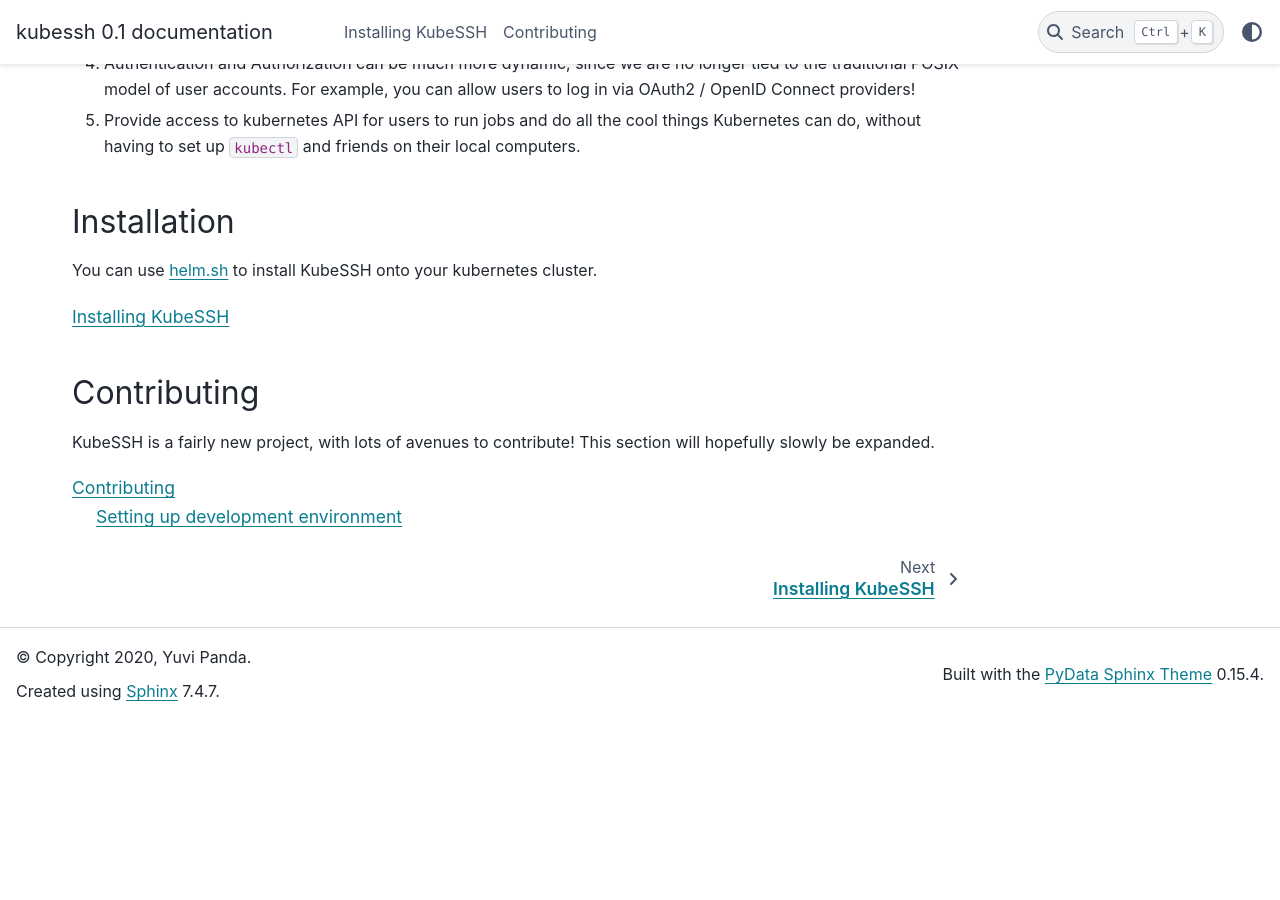
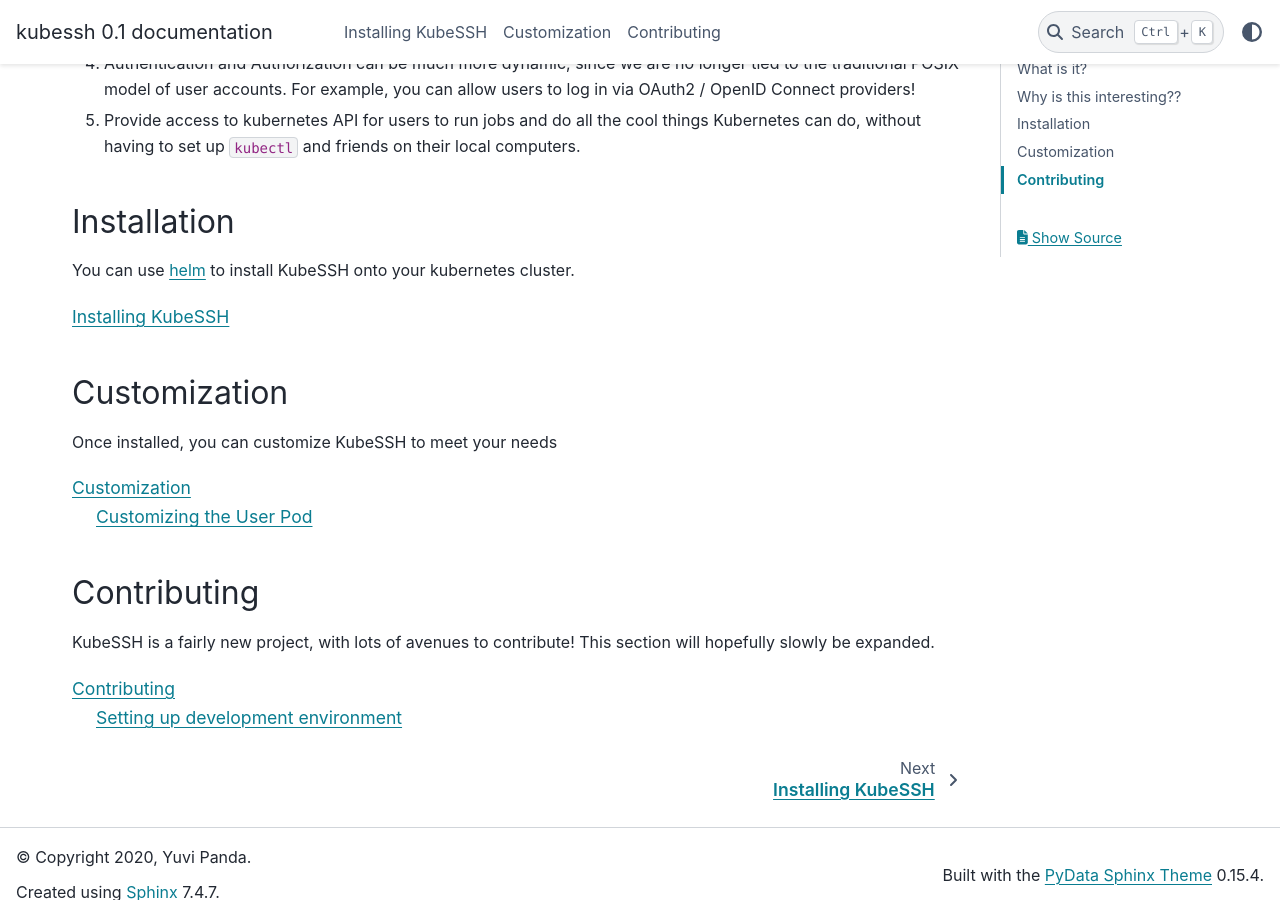
Before and after one commit to yuvipanda/kubessh, a Sphinx documentation site: the page built from docs/index.md, in a window 1280 px wide and 900 px high, scrolled down 823 px. Built offline with Sphinx 7.4.7 and the PyData theme 0.15.4, drawn with Linux system fonts in a browser that asks for light colours; before the commit the page ends 1544 px from its top, so only the background shows below that.

Commit message:
Add docs on customizing user pod

````diff
--- /dev/null
+++ b/docs/customization/index.md
@@ -0,0 +1,9 @@
+# Customization
+
+```{toctree}
+---
+maxdepth: 1
+---
+
+pod-template
+```
--- a/docs/index.md
+++ b/docs/index.md
@@ -37,7 +37,7 @@
 
 ## Installation
 
-You can use [helm.sh](https://helm.sh) to install KubeSSH onto your kubernetes
+You can use [helm](https://helm.sh) to install KubeSSH onto your kubernetes
 cluster.
 
 ```{toctree}
@@ -46,6 +46,18 @@
 ---
 
 install
+```
+
+## Customization
+
+Once installed, you can customize KubeSSH to meet your needs
+
+```{toctree}
+---
+maxdepth: 2
+---
+
+customization/index
 ```
 
 ## Contributing
````
Also changed, not shown: docs/customization/pod-template.md (added, +63 -0 lines).
